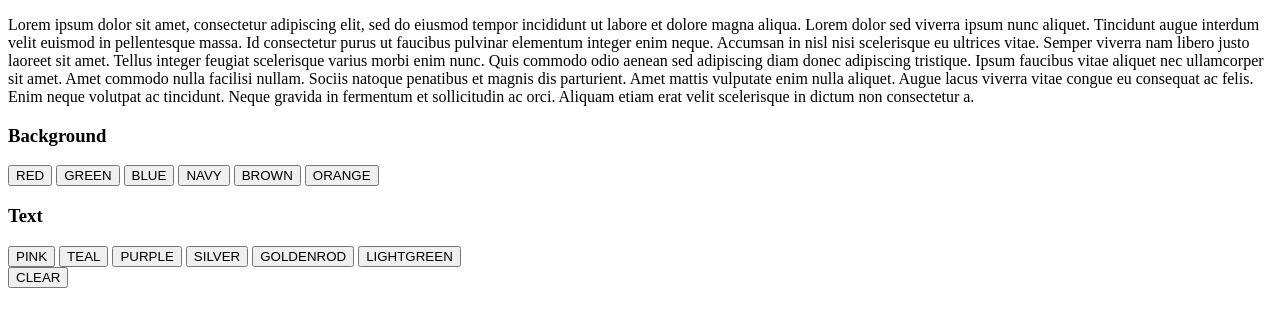
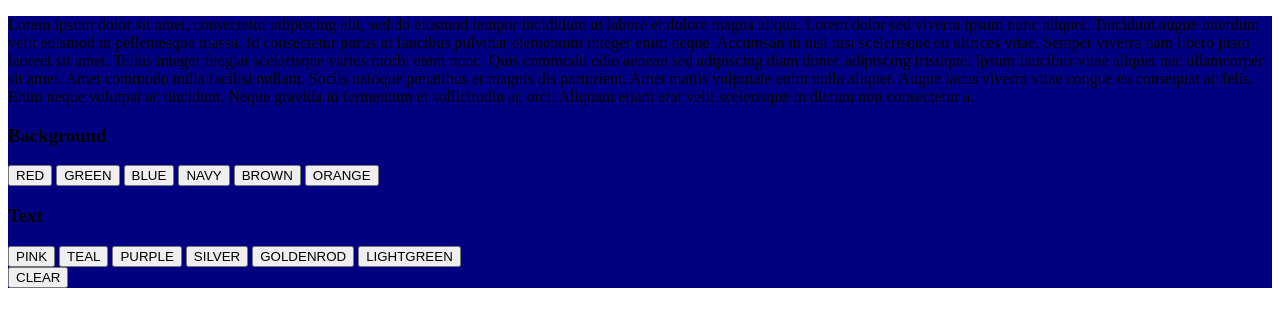
Before and after one commit to aiden841/Unit3Notes, a plain HTML site: page colorPicker.html in a window 1280 px wide. Both pictures are taken after a click on the button "NAVY". Drawn offline with Linux system fonts and the light colour scheme.

Commit message:
done haha

```diff
--- a/colorPicker.html
+++ b/colorPicker.html
@@ -111,6 +111,18 @@
         removeBGColor();
         content.classList.add('blue');
     });
+    navy.addEventListener('click', function(e){
+        removeBGColor();
+        content.classList.add('navy');
+    });
+    brown.addEventListener('click', function(e){
+        removeBGColor();
+        content.classList.add('brown');
+    });
+   orange.addEventListener('click', function(e){
+        removeBGColor();
+        content.classList.add('orange');
+    });
 
     pink.addEventListener('click', function(e){
         removeTextColor();
@@ -127,17 +139,38 @@
         content.classList.add('purple');
 
     });
+    silver.addEventListener('click', function(e){
+        removeTextColor();
+        content.classList.add('silver');
+
+    });
+    goldenrod.addEventListener('click', function(e){
+        removeTextColor();
+        content.classList.add('goldenrod');
+
+    });
+    lightgreen.addEventListener('click', function(e){
+        removeTextColor();
+        content.classList.add('lightgreen');
+
+    });
 
     function removeBGColor(){
         content.classList.remove('red');
         content.classList.remove('green');
         content.classList.remove('blue');
+        content.classList.remove('navy');
+        content.classList.remove('brown');
+        content.classList.remove('orange');
     }
 
     function removeTextColor() {
         content.classList.remove('pink');
         content.classList.remove('teal');
         content.classList.remove('purple');
+        content.classList.remove('silver');
+        content.classList.remove('goldenrod');
+        content.classList.remove('lightgreen');
     }
 
     clear.addEventListener('click', function(e){
```
